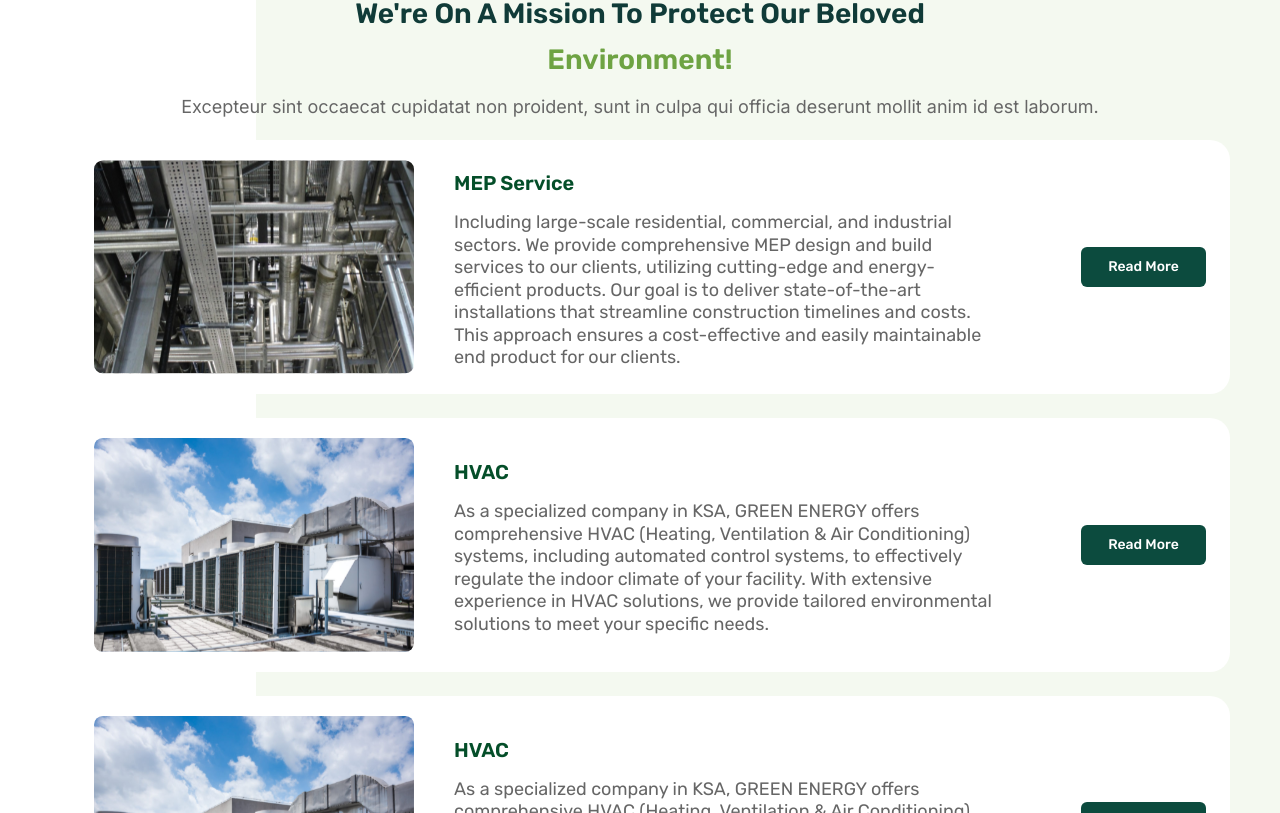
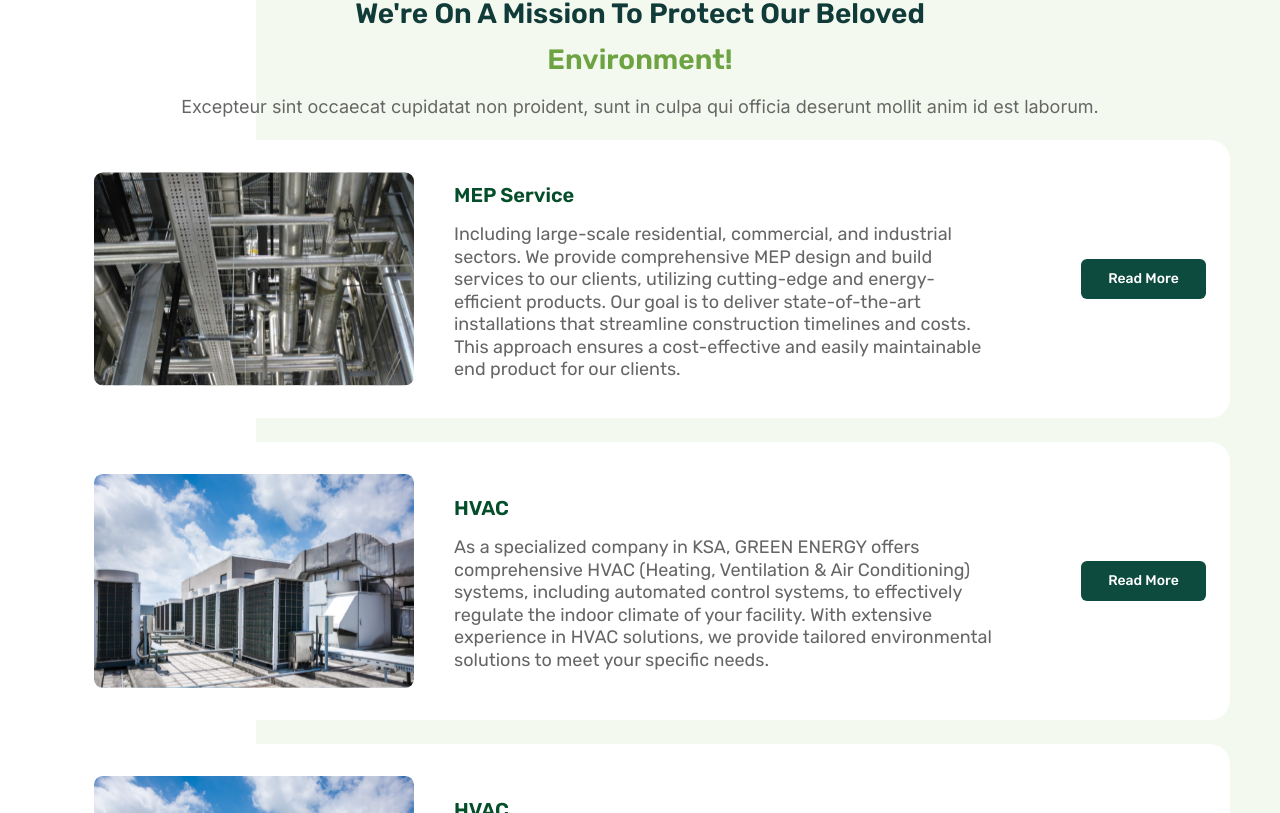
Before and after one commit to vikramkumartejani/green-energy-website, a Next.js app: page / in a window 1280 px wide. Shown: the part 7647-8460 px from the top of the page. Built offline with nearby package versions, Linux system fonts and the light colour scheme.

Commit message:
'update'

```diff
--- a/app/components/OurAervices.js
+++ b/app/components/OurAervices.js
@@ -103,7 +103,7 @@ const OurAervices = () => {
       <div className='relative'>
         <div className='mt-5 w-full max-w-[1180px] mx-auto flex flex-col gap-6'>
           {services.slice(currentStartIndex, currentStartIndex + itemsPerPage).map((service, index) => (
-            <div key={index} className='flex items-center justify-between mdl:flex-row flex-col gap-5 bg-white rounded-[20px] px-6'>
+            <div key={index} className='flex items-center justify-between mdl:flex-row flex-col gap-5 bg-white rounded-[20px] px-6 py-3'>
               <div className='md:p-5 flex items-center gap-5 md:flex-row flex-col lg:gap-10'>
                 <Image src={service.imageSrc} alt={service.imageAlt} width={320} height={246} />
                 <div>
```
